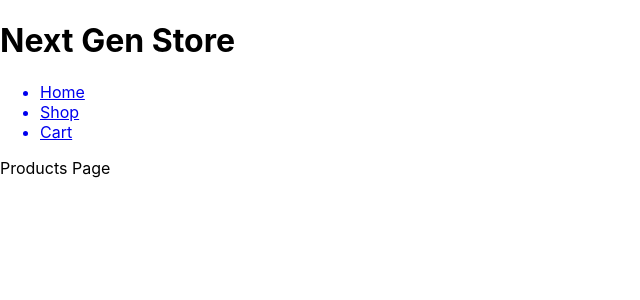
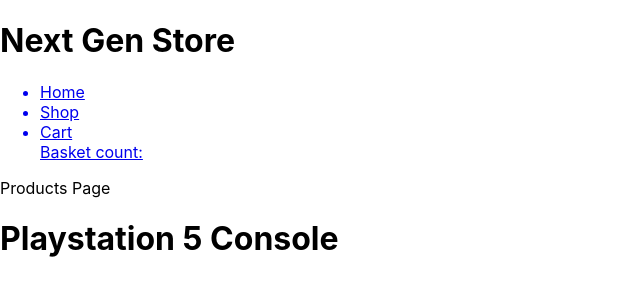
Before and after one commit to sultanp91/shopping-cart, a React (Create React App) app: page /shop in a window 1280 px wide. Shown: the top 300 px of the page, without its empty margins (0-640 px from the left). Built offline with nearby package versions, Linux system fonts and the light colour scheme.

Commit message:
started reducer function

```diff
--- a/src/components/Nav.js
+++ b/src/components/Nav.js
@@ -14,6 +14,7 @@
         </Link>
         <Link to='/cart'>
           <li>Cart</li>
+          Basket count:
         </Link>
       </ul>
     </div>
--- a/src/components/Shop.js
+++ b/src/components/Shop.js
@@ -1,7 +1,29 @@
-import React from 'react';
+import React, { useReducer } from 'react';
+import { inventory } from './inventory';
+
+function reducer(state, action) {
+  switch (action.type) {
+    case 'increment':
+      return state.map((product) => {
+        if (product.sku === action.payload.sku) {
+          return { ...product, basket: product.basket + 1 };
+        }
+        return product;
+      });
+    default:
+      return state;
+  }
+}
 
 function Shop() {
-  return <div>Products Page</div>;
+  const [stock, dispatch] = useReducer(reducer, inventory);
+
+  return (
+    <div>
+      Products Page
+      <h1>{stock[0].name}</h1>
+    </div>
+  );
 }
 
 export default Shop;
--- a/src/components/inventory.js
+++ b/src/components/inventory.js
@@ -1,4 +1,4 @@
-export default const inventory = [
+export const inventory = [
   {
     name: 'Playstation 5 Console',
     description: 'lorem ipsum',
```
Also changed, not shown: src/components/reducer.js (added, +10 -0 lines), .eslintrc.json, src/components/ShopItem.js (added).
